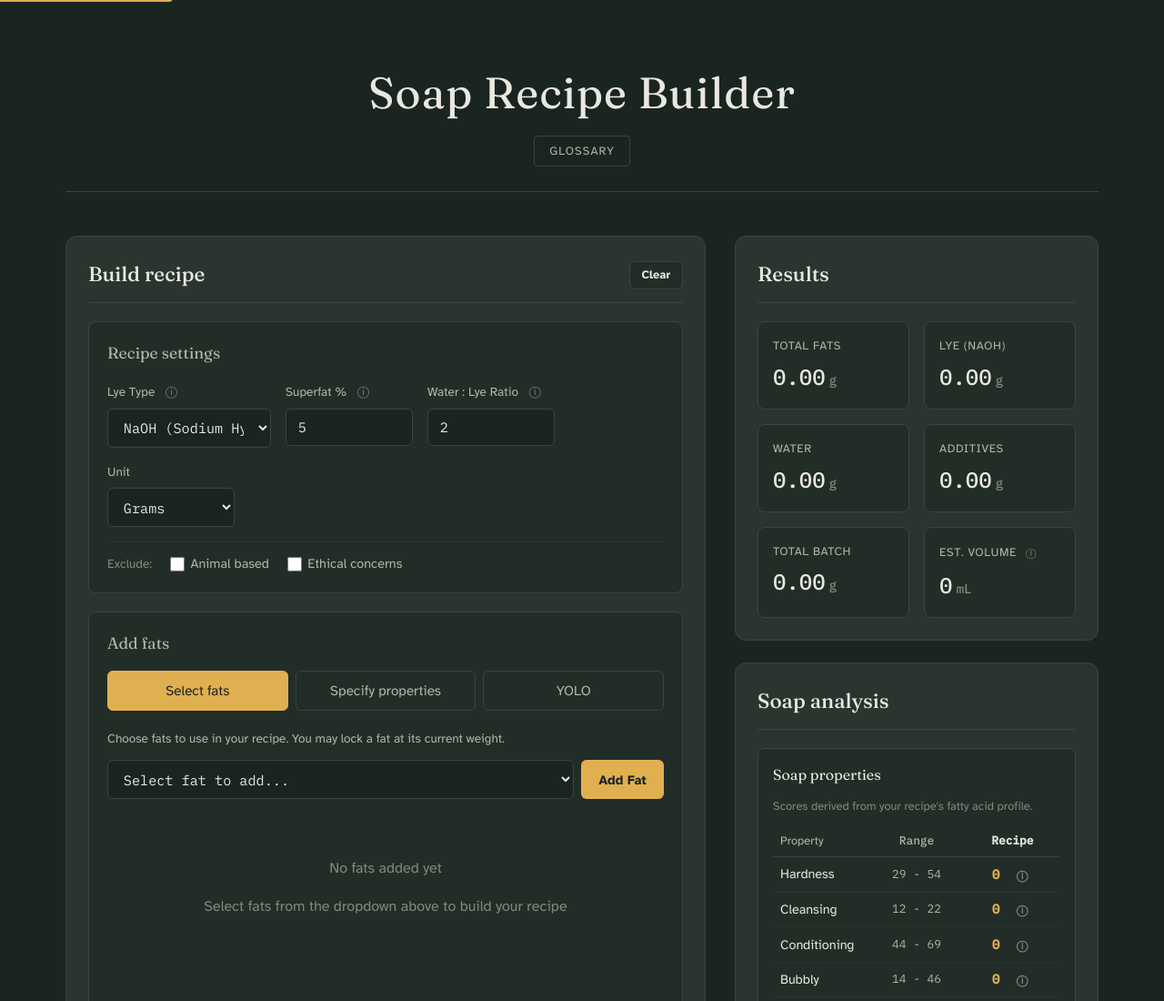
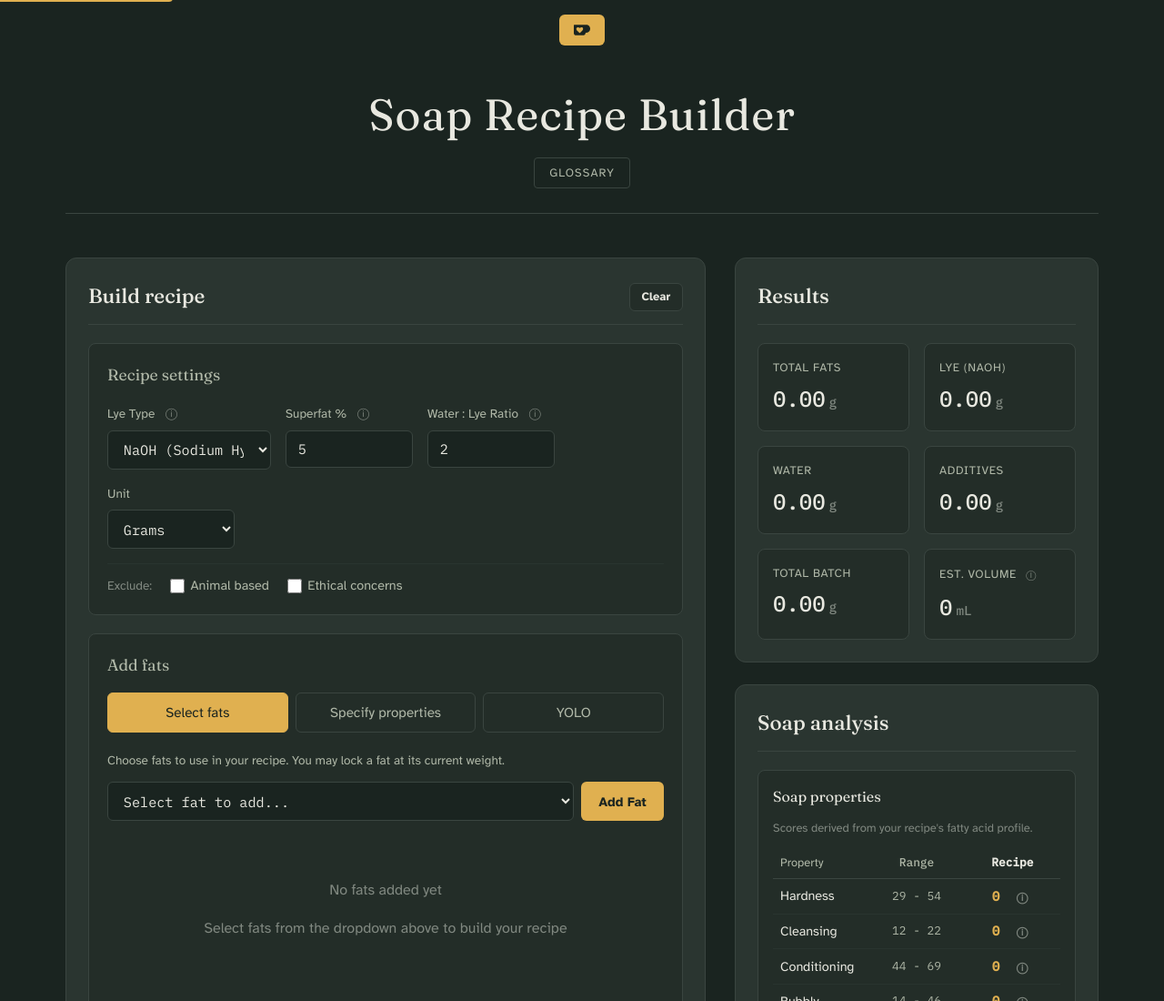
Before and after one commit to vanastassiou/soapmaker, a plain HTML site: page index.html in a window 1280 px wide. Shown: the top 1100 px of the page at 91% size. Drawn offline with Linux system fonts and the light colour scheme.

Commit message:
Add ko-fi button

```diff
--- a/css/styles.css
+++ b/css/styles.css
@@ -82,8 +82,8 @@ body {
     max-width: 1200px;
     margin-left: auto;
     margin-right: auto;
-    padding-top: 2rem;
-    padding-bottom: 2rem;
+    padding-top: 3.5rem;
+    padding-bottom: 3.5rem;
     padding-left: 2rem;
     padding-right: 2rem;
 }
@@ -128,6 +128,39 @@ header p {
 .header-link:hover {
     color: var(--text-primary);
     border-color: var(--text-secondary);
+}
+
+.kofi-button {
+    position: absolute;
+    top: 1rem;
+    left: 50%;
+    transform: translateX(-50%);
+    z-index: 100;
+    display: inline-flex;
+    align-items: center;
+    gap: 0.4rem;
+    background: var(--accent-gold);
+    color: var(--bg-primary);
+    text-decoration: none;
+    font-size: 0.85rem;
+    font-weight: 600;
+    padding: 0.5rem 1rem;
+    border-radius: 6px;
+    transition: all 0.2s;
+}
+
+.kofi-button:hover {
+    background: var(--accent-copper);
+}
+
+.kofi-icon {
+    width: 18px;
+    height: 18px;
+    min-width: 18px;
+    min-height: 18px;
+    max-width: 18px;
+    max-height: 18px;
+    flex-shrink: 0;
 }
 
 .main-grid {
@@ -1383,11 +1416,17 @@ button:focus-visible,
 
 /* Responsive - Mobile (480px) */
 @media (max-width: 480px) {
+    .kofi-button {
+        font-size: 0.75rem;
+        padding: 0.4rem 0.75rem;
+        top: 0.5rem;
+    }
+
     .container {
         padding-left: 0.75rem;
         padding-right: 0.75rem;
-        padding-top: 0.75rem;
-        padding-bottom: 0.75rem;
+        padding-top: 3rem;
+        padding-bottom: 3rem;
     }
 
     .card {
--- a/index.html
+++ b/index.html
@@ -3,7 +3,7 @@
 <head>
     <meta charset="UTF-8">
     <meta name="viewport" content="width=device-width, initial-scale=1.0">
-    <title>Lye Calculator - Soap Making</title>
+    <title>Soap Recipe Builder</title>
     <link href="https://fonts.googleapis.com/css2?family=Atkinson+Hyperlegible:wght@400;700&family=Fraunces:wght@400;500&family=IBM+Plex+Mono:wght@400;500&display=swap" rel="stylesheet">
     <link rel="stylesheet" href="./css/styles.css">
 </head>
@@ -14,6 +14,11 @@
             <h1>Soap Recipe Builder</h1>
             <nav class="header-nav">
                 <a href="glossary.html" class="header-link">Glossary</a>
+                <a href="https://ko-fi.com/arkavia" target="_blank" rel="noopener" class="kofi-button" title="Buy me a slice of babka">
+                    <svg class="kofi-icon" width="18" height="18" viewBox="0 0 24 24" fill="currentColor" aria-hidden="true">
+                        <path d="M23.881 8.948c-.773-4.085-4.859-4.593-4.859-4.593H.723c-.604 0-.679.798-.679.798s-.082 7.324-.022 11.822c.164 2.424 2.586 2.672 2.586 2.672s8.267-.023 11.966-.049c2.438-.426 2.683-2.566 2.658-3.734 4.352.24 7.422-2.831 6.649-6.916zm-11.062 3.511c-1.246 1.453-4.011 3.976-4.011 3.976s-.121.119-.31.023c-.076-.057-.108-.09-.108-.09-.443-.441-3.368-3.049-4.034-3.954-.709-.965-1.041-2.7-.091-3.71.951-1.01 3.005-1.086 4.363.407 0 0 1.565-1.782 3.468-.963 1.904.82 1.832 3.011.723 4.311z"/>
+                    </svg>
+                </a>
             </nav>
         </header>
 
```
